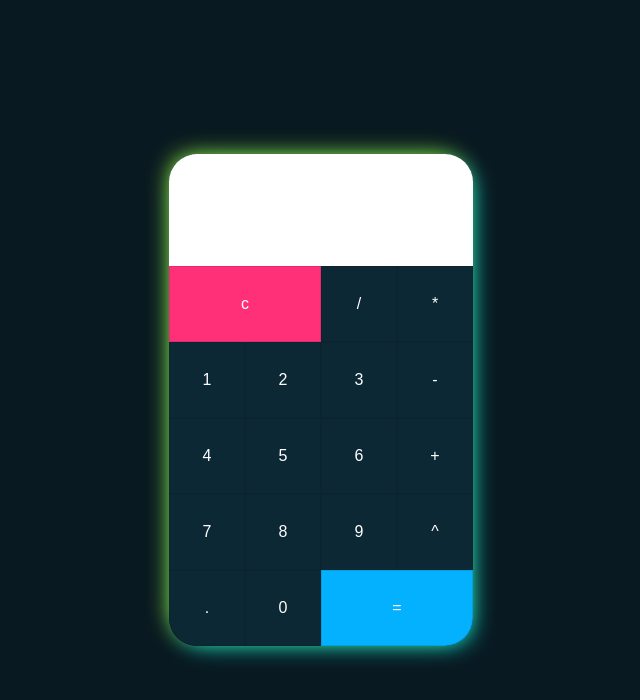
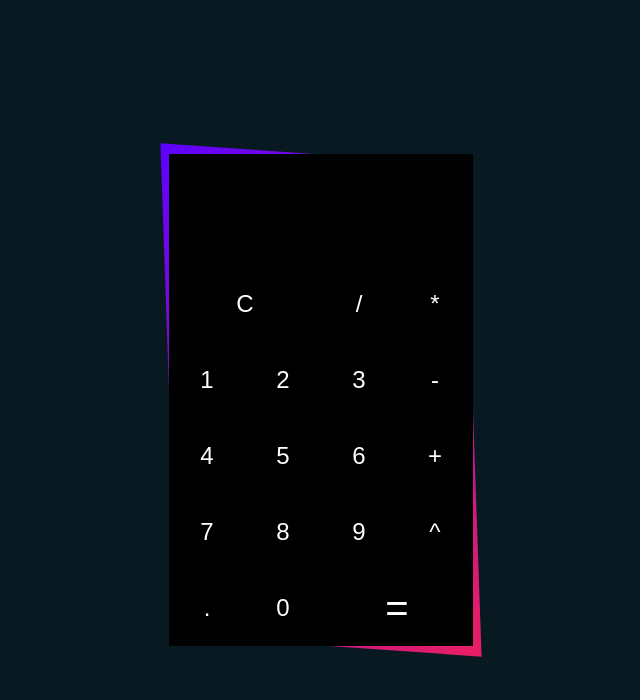
Before and after one commit to ddank0/-calculator-2-, a plain HTML site: page index.html in a window 1280 px wide. Shown: the whole page, without its empty margins (319-959 px from the left). Drawn offline with Linux system fonts and the light colour scheme.

Commit message:
calculator 2

```diff
--- a/css/style.css
+++ b/css/style.css
@@ -12,13 +12,19 @@ body {
     background: #091921;
 }
 
-.box1 {
-    box-shadow: 5px 5px 25px -8px aqua;
-    border-radius: 3.5vh;
-}
-.box2 {
-    box-shadow: -5px -5px 25px -8px greenyellow;
-    border-radius: 3.5vh;
+/* .box1 {
+
+} */
+.box1 .box2:before {
+    content: '';
+    position: absolute;
+    width: 38vh;
+    height: 61.5vh;
+
+    background: linear-gradient(315deg,#e91e63,#5d02ff);
+    transform: skew(2deg,4deg);
+    z-index: -1;
+
 }
 
 .calculator {
@@ -30,52 +36,59 @@ body {
 .calculator .value {
     grid-column: span 4;
     height: 14vh;
+    width: 38vh;
     text-align: right;
     border: none ;
     outline: none;
-    padding: 2vh;
-    font-size: 2.4vh;
-    border-top-left-radius: 3.5vh;
-    border-top-right-radius: 3.5vh;
+    padding-right: 2vh;
+    font-size: 4.4vh;
+    border-top-left-radius:0 ;
+    border-top-right-radius: 0;
+    background-color: black;
+    color: #ffff;
 }
 .calculator span {
     display: grid;
     width: 9.5vh;
     height: 9.5vh;
     color: white ;
-    background: #0c2835;
+    background: black;
     place-items: center;
-    border: 1px solid rgba(0,0,0,.1);
+    /* border: 1px solid rgba(253, 253, 253, 0.041); */
     transition: 0.5s;
+    font-size: 3vh;
 }
 .calculator span:active {
-    background: #74ff3b;
+    background: #ffff;
     color: #111;
 }
 .calculator span:hover {
-    background: #74ff3b;
+    background: rgb(211, 211, 211);
     color: #111;
+
 }
 .calculator span.clear {
     grid-column: span 2;
     width: 19vh;
-    background: #ff3077;
+    /* background: #ff3077; */
+    font-size: vh;
 }
-.calculator span.clear:active {
+/* .calculator span.clear:active {
     background: #7e183b;
 }
 .calculator span.clear:hover {
     background: #7e183b;
     color: white;
 
-}
+} */
 .calculator span.equal {
-    background: #03b1ff;
+    /* background: #03b1ff; */
     grid-column: span 2;
     width: 19vh;
-    border-bottom-right-radius: 3.5vh;
+    border-bottom-right-radius: 0vh;
+    font-size: 5vh;
 }
-.calculator span.equal:active {
+/* .calculator span.equal:active {
     background: #01557c;
     color: white;
 
@@ -84,8 +97,8 @@ body {
     background: #01557c;
     color: white;
 
-}
+}*/
 .calculator span.dot{
-    border-bottom-left-radius: 3.5vh;
+    border-bottom-left-radius: 0vh;
 
 }
--- a/index.html
+++ b/index.html
@@ -12,7 +12,7 @@
         <div  class="box2">
             <form class="calculator" name="calc" >
                 <input class="value" type="text" name="txt" readonly="" >
-                <span class="num clear" onclick="document.calc.txt.value = '' " >c</span>
+                <span class="num clear" onclick="document.calc.txt.value = '' " >C</span>
                 <span class="num" onclick="document.calc.txt.value += '/' " >/</span>
                 <span class="num" onclick="document.calc.txt.value += '*' " >*</span>
                 <span class="num" onclick="document.calc.txt.value += '1' " >1</span>
```
Also changed, not shown: css/text.txt (added).
